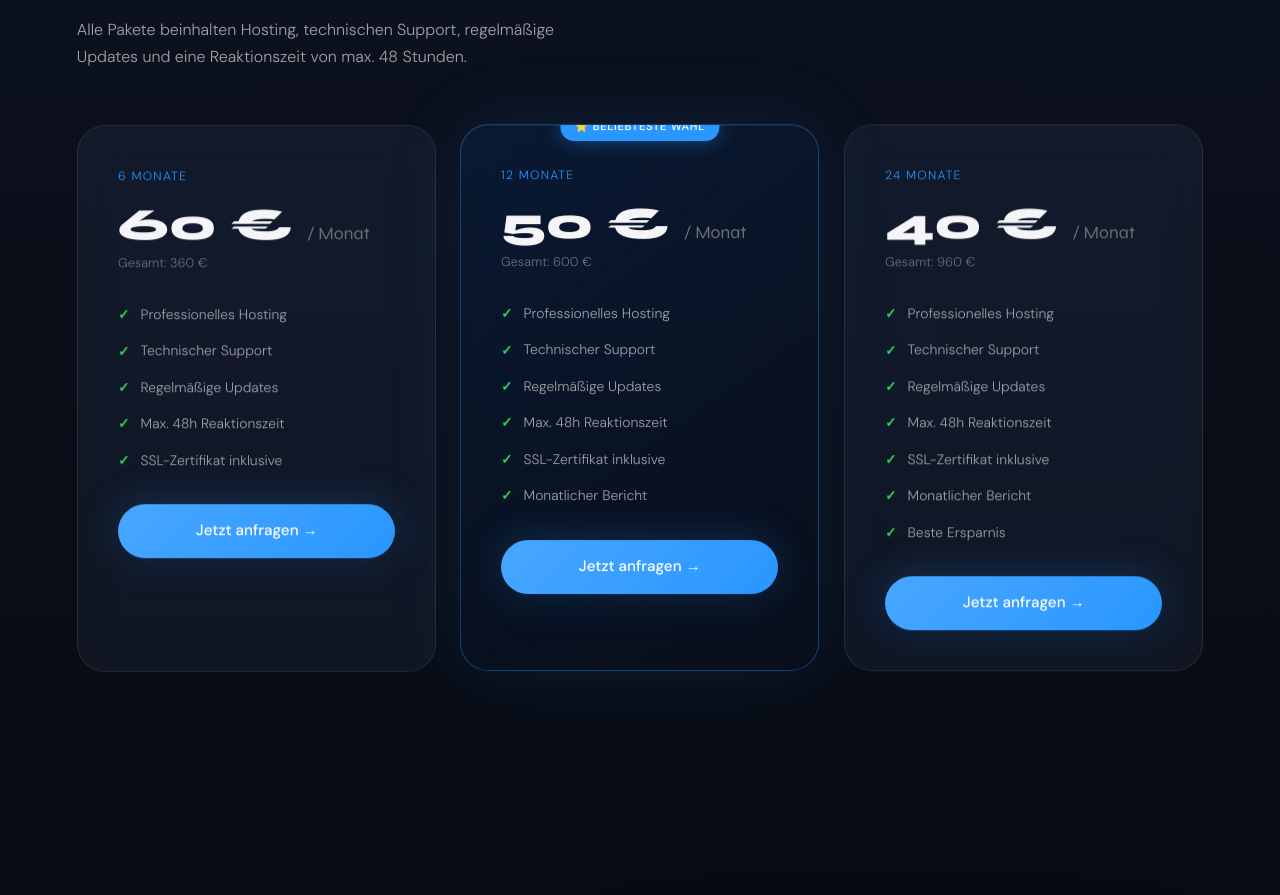
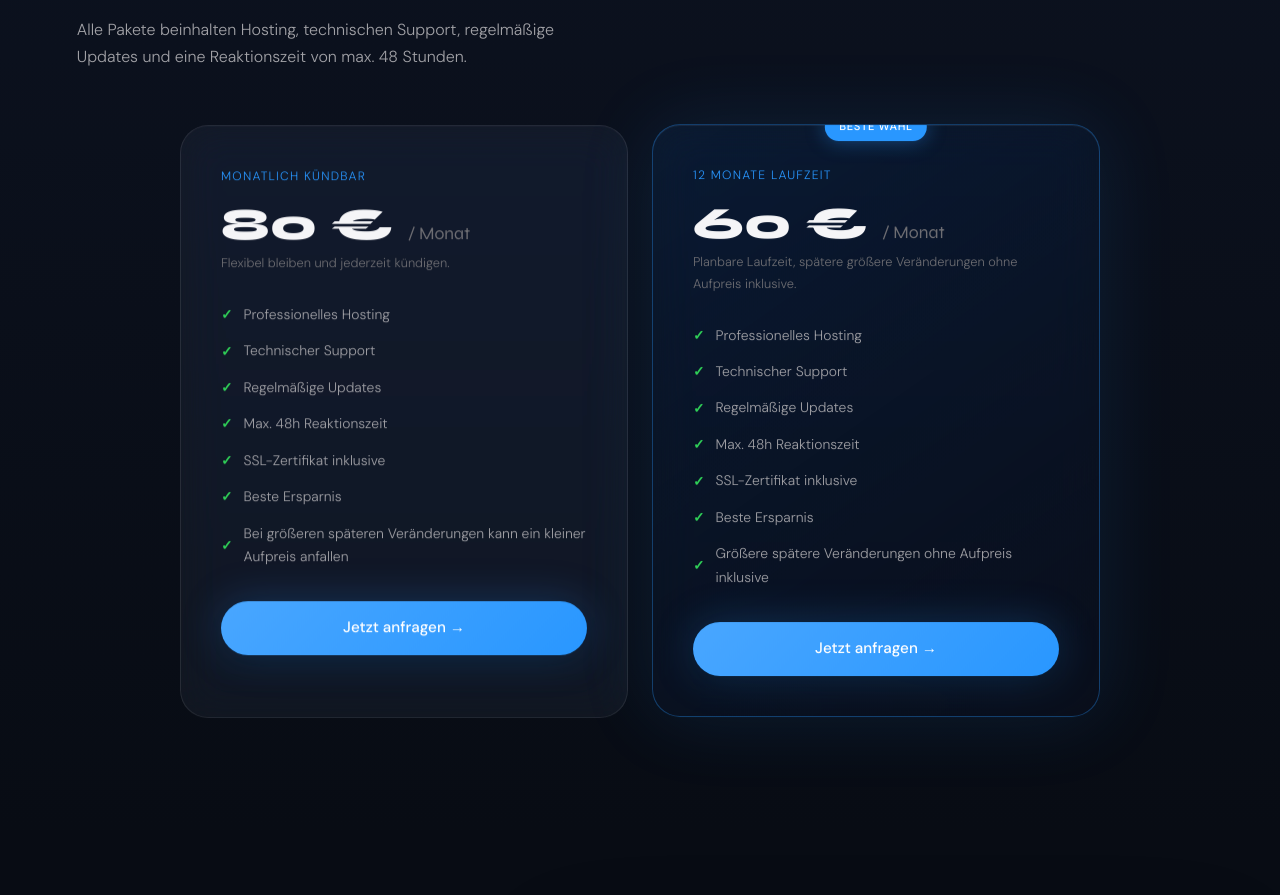
Before and after one commit to benjaminb2810-lang/Mine, a plain HTML site: page index.html in a window 1280 px wide. Shown: the part 3427-4322 px from the top of the page. Drawn offline with Linux system fonts and the light colour scheme; a web font is replaced by a local one.

Commit message:
Add files via upload

```diff
--- a/index.html
+++ b/index.html
@@ -164,47 +164,35 @@
     <h2 class="section-title">Transparente Pakete</h2>
     <p class="section-desc">Alle Pakete beinhalten Hosting, technischen Support, regelmäßige Updates und eine Reaktionszeit von max. 48 Stunden.</p>
   </div>
-  <div class="pricing-grid">
+  <div class="pricing-grid pricing-grid-two">
     <div class="price-card reveal">
-      <p class="price-duration">6 Monate</p>
-      <div class="price-amount">60 € <span>/ Monat</span></div>
-      <p class="price-total">Gesamt: 360 €</p>
+      <p class="price-duration">Monatlich kündbar</p>
+      <div class="price-amount">80 € <span>/ Monat</span></div>
+      <p class="price-total">Flexibel bleiben und jederzeit kündigen.</p>
       <ul class="price-features">
         <li>Professionelles Hosting</li>
         <li>Technischer Support</li>
         <li>Regelmäßige Updates</li>
         <li>Max. 48h Reaktionszeit</li>
         <li>SSL-Zertifikat inklusive</li>
+        <li>Beste Ersparnis</li>
+        <li>Bei größeren späteren Veränderungen kann ein kleiner Aufpreis anfallen</li>
       </ul>
       <a href="#kontakt" class="btn-primary">Jetzt anfragen →</a>
     </div>
     <div class="price-card featured reveal">
-      <div class="featured-badge">⭐ Beliebteste Wahl</div>
-      <p class="price-duration">12 Monate</p>
-      <div class="price-amount">50 € <span>/ Monat</span></div>
-      <p class="price-total">Gesamt: 600 €</p>
+      <div class="featured-badge">Beste Wahl</div>
+      <p class="price-duration">12 Monate Laufzeit</p>
+      <div class="price-amount">60 € <span>/ Monat</span></div>
+      <p class="price-total">Planbare Laufzeit, spätere größere Veränderungen ohne Aufpreis inklusive.</p>
       <ul class="price-features">
         <li>Professionelles Hosting</li>
         <li>Technischer Support</li>
         <li>Regelmäßige Updates</li>
         <li>Max. 48h Reaktionszeit</li>
         <li>SSL-Zertifikat inklusive</li>
-        <li>Monatlicher Bericht</li>
-      </ul>
-      <a href="#kontakt" class="btn-primary">Jetzt anfragen →</a>
-    </div>
-    <div class="price-card reveal">
-      <p class="price-duration">24 Monate</p>
-      <div class="price-amount">40 € <span>/ Monat</span></div>
-      <p class="price-total">Gesamt: 960 €</p>
-      <ul class="price-features">
-        <li>Professionelles Hosting</li>
-        <li>Technischer Support</li>
-        <li>Regelmäßige Updates</li>
-        <li>Max. 48h Reaktionszeit</li>
-        <li>SSL-Zertifikat inklusive</li>
-        <li>Monatlicher Bericht</li>
         <li>Beste Ersparnis</li>
+        <li>Größere spätere Veränderungen ohne Aufpreis inklusive</li>
       </ul>
       <a href="#kontakt" class="btn-primary">Jetzt anfragen →</a>
     </div>
@@ -272,9 +260,8 @@
             <select id="interest" name="interest">
               <option value="">Bitte wählen...</option>
               <option value="demo">Kostenlose Demo</option>
-              <option value="paket-6">Hosting 6 Monate (60€/Monat)</option>
-              <option value="paket-12">Hosting 12 Monate (50€/Monat)</option>
-              <option value="paket-24">Hosting 24 Monate (40€/Monat)</option>
+              <option value="paket-monatlich">Monatlich kündbar (80 €/Monat)</option>
+              <option value="paket-12">12 Monate Laufzeit (60 €/Monat)</option>
               <option value="sonstiges">Sonstiges</option>
             </select>
           </div>
--- a/styles.css
+++ b/styles.css
@@ -666,6 +666,12 @@
     margin-top: 3rem;
   }
 
+  .pricing-grid-two {
+    grid-template-columns: repeat(2, minmax(min(320px, 100%), 1fr));
+    max-width: 920px;
+    margin-inline: auto;
+  }
+
   .price-card {
     background: var(--surface);
     border: 1px solid var(--border);
@@ -1159,6 +1165,10 @@
       grid-template-columns: 1fr;
       gap: 1rem;
       margin-top: 2rem;
+    }
+
+    .pricing-grid-two {
+      max-width: none;
     }
 
     /* Disable float animations on mobile for performance */
```
